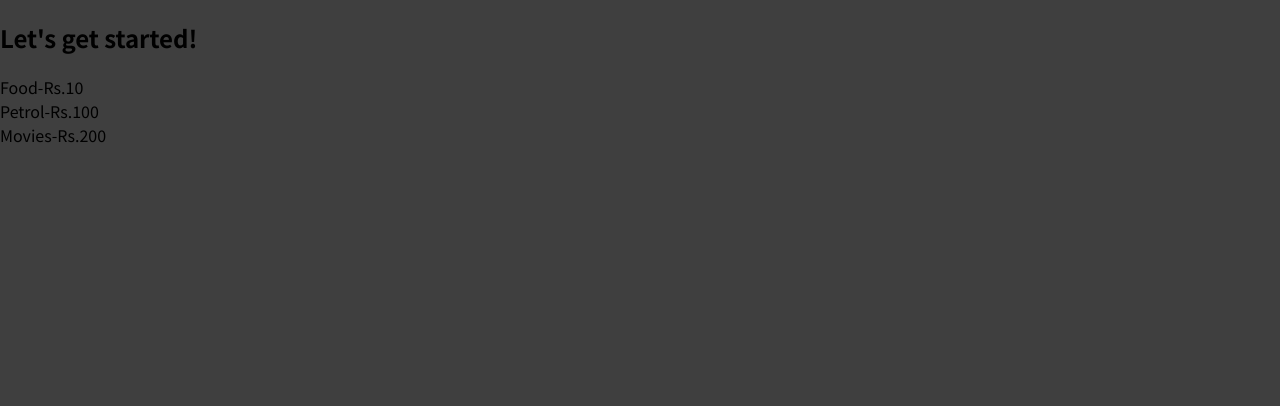
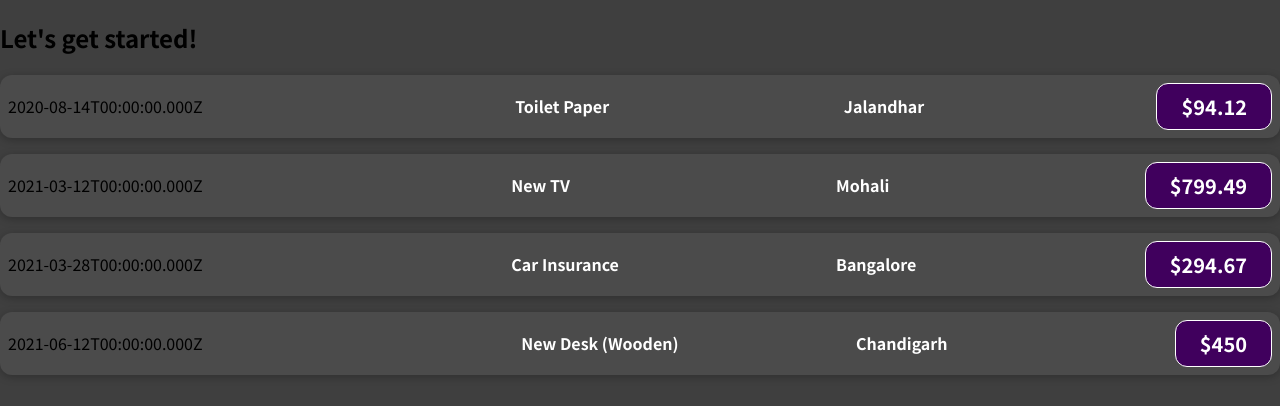
Before and after one commit to Varsha0095/ReactProject, a JavaScript app: page / in a window 1280 px wide. Shown: the top 406 px of the page. Built offline with nearby package versions, Linux system fonts and the light colour scheme.

Commit message:
locationOfExpenditureAdded

```diff
--- a/src/App.js
+++ b/src/App.js
@@ -1,11 +1,60 @@
+
 import ExpenseItem from "./components/ExpenseItem";
 
-
 function App() {
+  const expenses = [
+    {
+      id: "e1",
+      title: "Toilet Paper",
+      amount: 94.12,
+      date: new Date(2020, 7, 14),
+      locationOfExpenditure: "Jalandhar",
+    },
+    { id: "e2", title: "New TV", amount: 799.49, date: new Date(2021, 2, 12), locationOfExpenditure: "Mohali" },
+    {
+      id: "e3",
+      title: "Car Insurance",
+      amount: 294.67,
+      date: new Date(2021, 2, 28),
+      locationOfExpenditure: "Bangalore",
+    },
+    {
+      id: "e4",
+      title: "New Desk (Wooden)",
+      amount: 450,
+      date: new Date(2021, 5, 12),
+      locationOfExpenditure: "Chandigarh",
+    },
+  ];
   return (
     <div>
       <h2>Let's get started!</h2>
-      <ExpenseItem></ExpenseItem>
+
+        <ExpenseItem
+        title={expenses[0].title}
+        amount={expenses[0].amount}
+        date={expenses[0].date}
+        locationOfExpenditure={expenses[0].locationOfExpenditure}
+      ></ExpenseItem>
+
+      <ExpenseItem
+        title={expenses[1].title}
+        amount={expenses[1].amount}
+        date={expenses[1].date}
+        locationOfExpenditure={expenses[1].locationOfExpenditure}
+      ></ExpenseItem>
+      <ExpenseItem
+        title={expenses[2].title}
+        amount={expenses[2].amount}
+        date={expenses[2].date}
+        locationOfExpenditure={expenses[2].locationOfExpenditure}
+    ></ExpenseItem>
+    <ExpenseItem
+        title={expenses[3].title}
+        amount={expenses[3].amount}
+        date={expenses[3].date}
+        locationOfExpenditure={expenses[3].locationOfExpenditure}
+    ></ExpenseItem>
     </div>
   );
 }
--- /dev/null
+++ b/src/components/ExpenseItem.css
@@ -0,0 +1,56 @@
+.expense-item {
+    display: flex;
+    justify-content: space-between;
+    align-items: center;
+    box-shadow: 0 2px 8px rgba(0, 0, 0, 0.25);
+    padding: 0.5rem;
+    margin: 1rem 0;
+    border-radius: 12px;
+    background-color: #4b4b4b;
+  }
+
+  .expense-item__description {
+    display: flex;
+    flex-direction: column;
+    gap: 1rem;
+    align-items: flex-end;
+    flex-flow: column-reverse;
+    justify-content: flex-start;
+    flex: 1;
+  }
+
+  .expense-item h2 {
+    color: #3a3a3a;
+    font-size: 1rem;
+    flex: 1;
+    margin: 0 1rem;
+    color: white;
+  }
+
+  .expense-item__price {
+    font-size: 1rem;
+    font-weight: bold;
+    color: white;
+    background-color: #40005d;
+    border: 1px solid white;
+    padding: 0.5rem;
+    border-radius: 12px;
+  }
+
+  @media (min-width: 580px) {
+    .expense-item__description {
+      flex-direction: row;
+      align-items: center;
+      justify-content: flex-start;
+      flex: 1;
+    }
+
+    .expense-item__description h2 {
+      font-size: 1.25rem;
+    }
+
+    .expense-item__price {
+      font-size: 1.25rem;
+      padding: 0.5rem 1.5rem;
+    }
+  }
--- a/src/components/ExpenseItem.js
+++ b/src/components/ExpenseItem.js
@@ -1,9 +1,15 @@
-function ExpenseItem() {
+
+import './ExpenseItem.css'
+
+function ExpenseItem(props) {
+
   return (
-    <div>
-      <div>Food-Rs.10</div>
-      <div>Petrol-Rs.100</div>
-      <div>Movies-Rs.200</div>
+    <div className='expense-item'>
+      <div>{props.date.toISOString()}</div>
+      <div className='expense-item__description'></div>
+      <h2>{props.title}</h2>
+      <h2>{props.locationOfExpenditure}</h2>
+      <div className='expense-item__price'>${props.amount}</div>
     </div>
   );
 }
```
Also changed, not shown: 1 other file (tests, documents, lock files or other folders).
